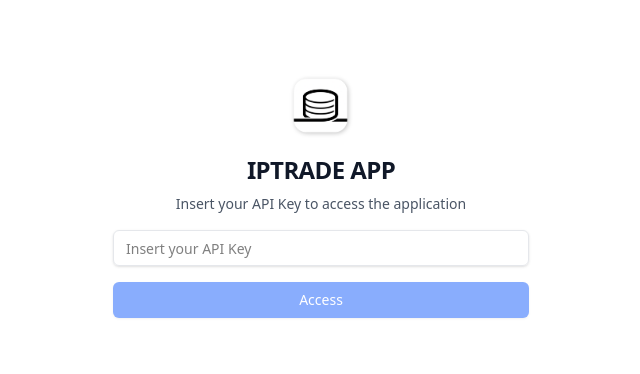
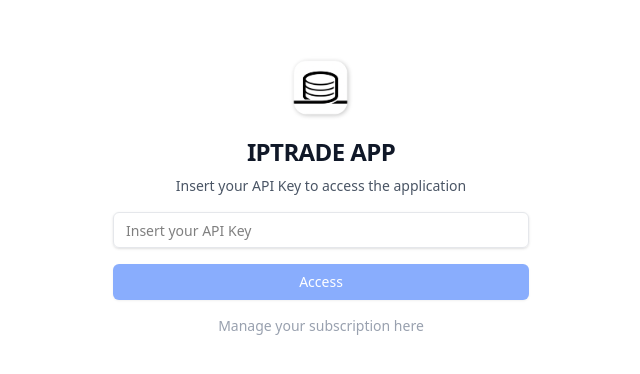
Before and after one commit to jometa9/iptradeapp2, a React (Vite) app: page / in a window 1280 px wide. Shown: the part 204-578 px from the top of the page, without its empty margins (319-959 px from the left). Built offline with nearby package versions, Linux system fonts and the light colour scheme.

Commit message:
Update index title and enhance LoginScreen: change title to 'IPTRADE APP', adjust spacing in form, and add subscription management link.

```diff
--- a/index.html
+++ b/index.html
@@ -4,7 +4,7 @@
     <meta charset="UTF-8" />
     <link rel="icon" type="image/svg+xml" href="/favicon.ico" />
     <meta name="viewport" content="width=device-width, initial-scale=1.0" />
-    <title>IPTRADE</title>
+    <title>IPTRADE APP</title>
   </head>
   <body>
     <div id="root"></div>
--- a/src/components/LoginScreen.tsx
+++ b/src/components/LoginScreen.tsx
@@ -43,7 +43,7 @@ export const LoginScreen: React.FC = () => {
           </div>
         </CardHeader>
 
-        <CardContent className="space-y-6">
+        <CardContent className="space-y-4">
           <form onSubmit={handleSubmit} className="space-y-4">
             <div className="space-y-2">
               <Input
@@ -79,6 +79,11 @@ export const LoginScreen: React.FC = () => {
               )}
             </Button>
           </form>
+          <CardDescription className="text-gray-400 text-sm text-center hover:text-gray-600">
+            <a href="https://iptrade.app/pricing" target="_blank" rel="noopener noreferrer">
+              Manage your subscription here
+            </a>
+          </CardDescription>
         </CardContent>
       </div>
     </div>
```
